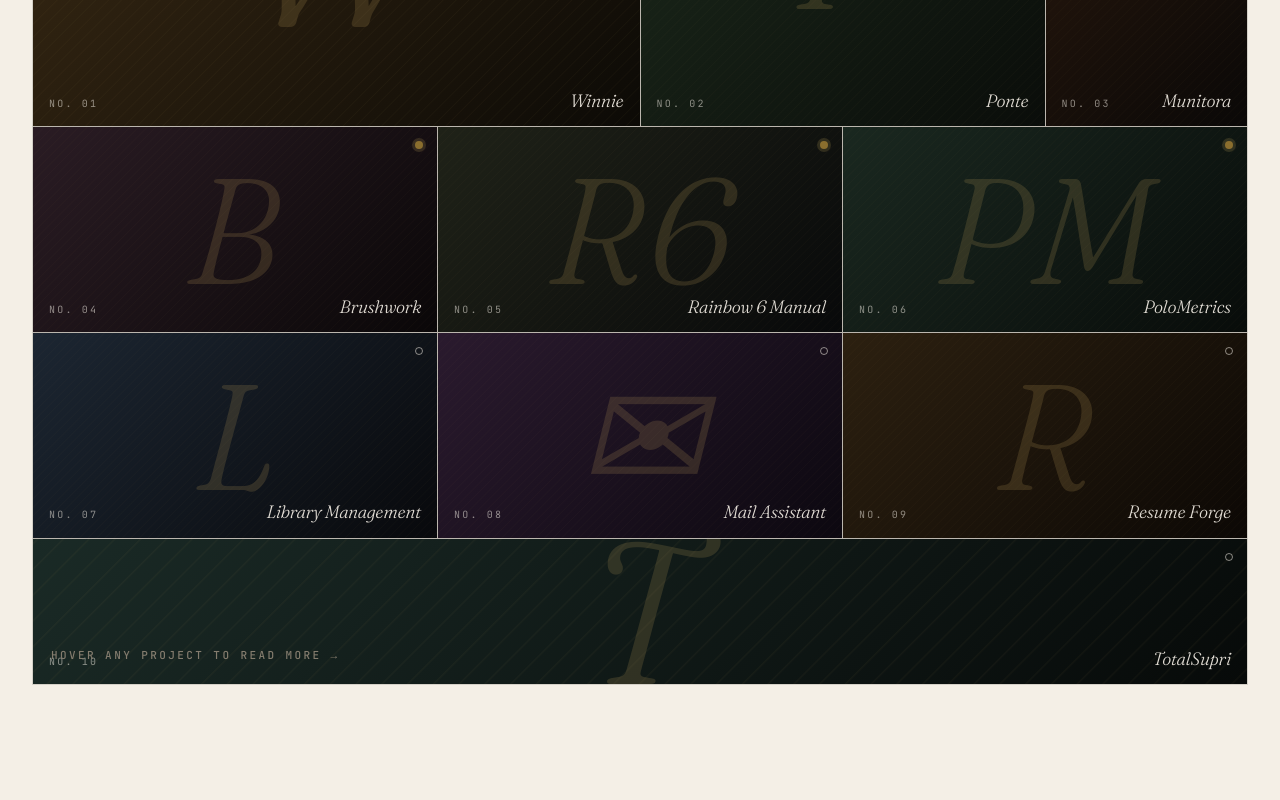
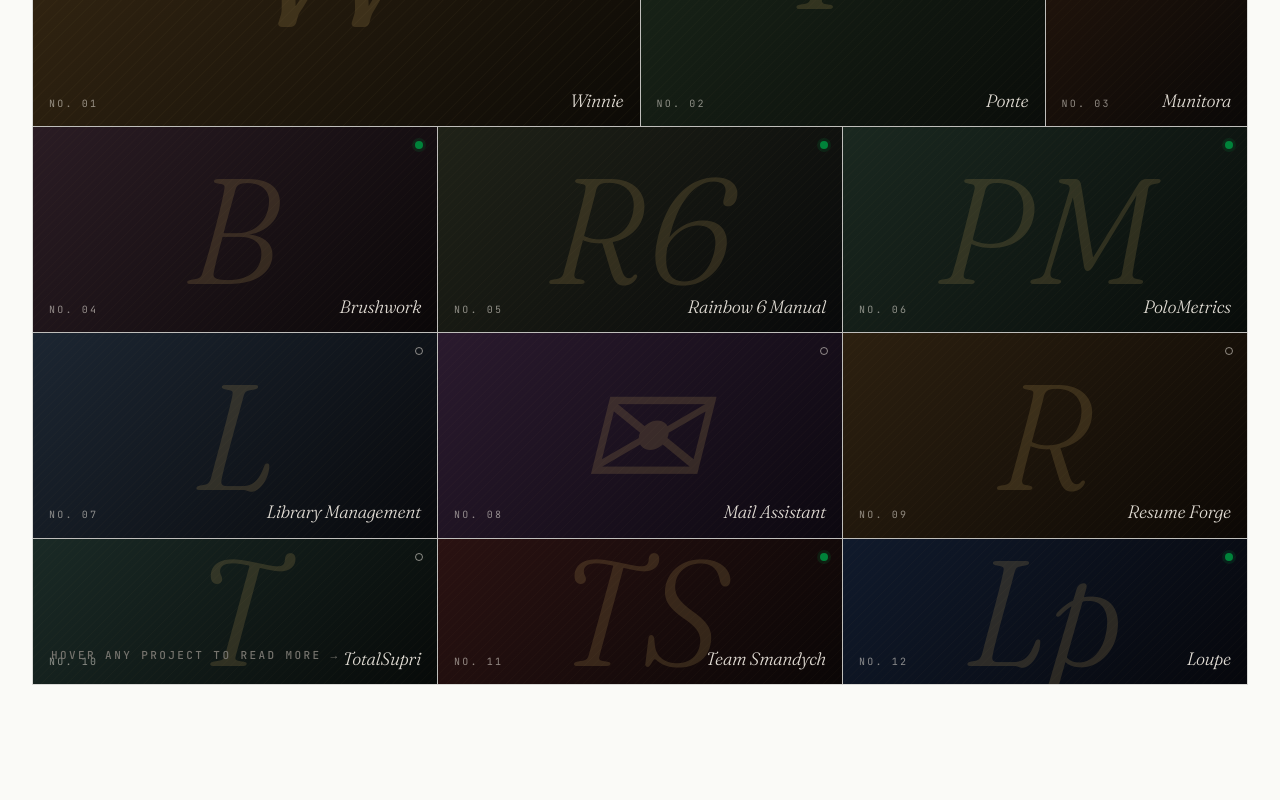
Before and after one commit to sankim11/portfolio, a React (Vite) app: page / in a window 1280 px wide. Shown: the part 2180-2980 px from the top of the page. Built offline with nearby package versions, Linux system fonts and the light colour scheme.

Commit message:
add more projects and change color palette

```diff
--- a/src/components/OffHours.tsx
+++ b/src/components/OffHours.tsx
@@ -887,13 +887,11 @@
         document.documentElement.getAttribute('data-theme') === 'dark';
       if (lMatRef) {
         lMatRef.opacity = dark ? 0.55 : 0.7;
-        lMatRef.color.setHex(dark ? 0xe6c98a : 0x5a4318);
+        lMatRef.color.setHex(dark ? 0x7dd49a : 0x00582a);
         lMatRef.needsUpdate = true;
       }
       if (pMatRef) {
-        // Tint multiplies the sprite — darken in light mode so the warm
-        // cream sprite reads as deep bronze against pastel backgrounds.
-        pMatRef.color.setHex(dark ? 0xffffff : 0x6e5320);
+        pMatRef.color.setHex(dark ? 0xffffff : 0x00582a);
         pMatRef.opacity = 1.0;
       }
     }
@@ -946,7 +944,7 @@
       lGeo.setIndex(idxAttr);
       setEdgesForTarget(currentId);
       const lMat = new THREE.LineBasicMaterial({
-        color: 0xc9a961,
+        color: 0x4fb872,
         transparent: true,
         opacity: 0.22,
         depthWrite: false,
--- a/src/components/Projects.tsx
+++ b/src/components/Projects.tsx
@@ -235,7 +235,55 @@
     tone: { from: '#1a2a26', to: '#070a09' },
     glyph: 'T',
     deployed: false,
-    span: { col: 6, row: 1 },
+    span: { col: 2, row: 1 },
+    overlayAnchor: 'tr',
+  },
+  {
+    no: '11',
+    name: 'Team Smandych',
+    title: 'A Calgary Muay Thai gym, rebuilt.',
+    blurb:
+      'A modern site rebuild for Team Smandych Muay Thai & Kickboxing in Calgary — six pages covering schedule, trainers, fees, a 3-step registration wizard, and contact info, with all gym content driven by typed data modules.',
+    stack: {
+      frontend: [
+        'Next.js 14',
+        'React 18',
+        'TypeScript',
+        'Tailwind',
+        'Framer Motion',
+        'React Hook Form',
+        'Zod',
+      ],
+      backend: [],
+      infra: ['next/font', 'next/image', 'ESLint'],
+    },
+    role: 'Solo build · client work',
+    status: 'Local · in development',
+    year: '2026',
+    tone: { from: '#2a1212', to: '#0a0606' },
+    glyph: 'TS',
+    deployed: true,
+    span: { col: 2, row: 1 },
+    overlayAnchor: 'tl',
+  },
+  {
+    no: '12',
+    name: 'Loupe',
+    title: 'AI-generated visuals you can drill into.',
+    blurb:
+      'An interactive AI-generated visual explorer — type a prompt, get an isometric illustration, click any element to drill in. Built collaboratively by Claude Code (frontend / integration) and Gemini CLI (image generation), with a shared SPEC contract.',
+    stack: {
+      frontend: ['Next.js 15', 'React 19', 'TypeScript', 'Tailwind v4'],
+      backend: ['@google/genai', 'Gemini API'],
+      infra: ['tsx', 'PostCSS', 'dotenv'],
+    },
+    role: 'Multi-agent build · prototype',
+    status: 'Local · v0 prototype',
+    year: '2026',
+    tone: { from: '#101a2c', to: '#06070c' },
+    glyph: 'Lp',
+    deployed: true,
+    span: { col: 2, row: 1 },
     overlayAnchor: 'tr',
   },
 ];
@@ -395,7 +443,7 @@
               </h2>
             </div>
             <span className="label hidden md:inline">
-              10 projects · 2023 — 2026
+              12 projects · 2023 — 2026
             </span>
           </div>
 
--- a/src/index.css
+++ b/src/index.css
@@ -3,16 +3,18 @@
 @tailwind utilities;
 
 :root {
-  /* light (default) */
-  --bg: #f4efe6;
-  --bg-2: #ede6d8;
-  --fg: #1a1814;
-  --body: #3a352d;
-  --muted: #847c6e;
+  /* light (default) — primary accent: Brazilian green / secondary accent: Korean red */
+  --bg: #fafaf7;
+  --bg-2: #efefec;
+  --fg: #14140f;
+  --body: #2f2e2a;
+  --muted: #75736d;
   --line: rgba(26, 24, 20, 0.12);
   --line-strong: rgba(26, 24, 20, 0.24);
-  --gold: #8a6e2e;
-  --gold-soft: rgba(138, 110, 46, 0.16);
+  --gold: #00833a;
+  --gold-soft: rgba(0, 131, 58, 0.16);
+  --accent: #c8102e;
+  --accent-soft: rgba(200, 16, 46, 0.16);
   --surface: rgba(26, 24, 20, 0.025);
   --surface-2: rgba(26, 24, 20, 0.05);
 }
@@ -24,8 +26,10 @@
   --muted: #8b8780;
   --line: rgba(242, 237, 228, 0.1);
   --line-strong: rgba(242, 237, 228, 0.22);
-  --gold: #c9a961;
-  --gold-soft: rgba(201, 169, 97, 0.18);
+  --gold: #4fb872;
+  --gold-soft: rgba(79, 184, 114, 0.18);
+  --accent: #e55b5c;
+  --accent-soft: rgba(229, 91, 92, 0.2);
   --surface: rgba(242, 237, 228, 0.025);
   --surface-2: rgba(242, 237, 228, 0.05);
 }
@@ -200,7 +204,7 @@
 .cursor-dot {
   width: 4px;
   height: 4px;
-  background: var(--gold);
+  background: var(--accent);
   border-radius: 50%;
 }
 .cursor-ring {
@@ -218,8 +222,8 @@
   width: 6px;
   height: 22px;
   border-radius: 1px;
-  background: var(--gold);
-  border-color: var(--gold);
+  background: var(--accent);
+  border-color: var(--accent);
 }
 @media (max-width: 900px) {
   .cursor-dot,
@@ -313,7 +317,7 @@
 }
 .atelier-status-dot.is-deployed {
   background: var(--gold);
-  box-shadow: 0 0 0 3px rgba(201, 169, 97, 0.18);
+  box-shadow: 0 0 0 3px var(--gold-soft);
 }
 .atelier-status-dot.is-local {
   background: transparent;
@@ -381,32 +385,32 @@
 .atelier-stage[data-overlay-anchor='br'] .atelier-overlay {
   right: 0;
   bottom: 0;
-  border-top: 1px solid rgba(201, 169, 97, 0.28);
-  border-left: 1px solid rgba(201, 169, 97, 0.28);
+  border-top: 1px solid rgba(79, 184, 114, 0.32);
+  border-left: 1px solid rgba(79, 184, 114, 0.32);
   box-shadow: -24px -24px 60px rgba(0, 0, 0, 0.35);
   transform: translate(8px, 8px);
 }
 .atelier-stage[data-overlay-anchor='bl'] .atelier-overlay {
   left: 0;
   bottom: 0;
-  border-top: 1px solid rgba(201, 169, 97, 0.28);
-  border-right: 1px solid rgba(201, 169, 97, 0.28);
+  border-top: 1px solid rgba(79, 184, 114, 0.32);
+  border-right: 1px solid rgba(79, 184, 114, 0.32);
   box-shadow: 24px -24px 60px rgba(0, 0, 0, 0.35);
   transform: translate(-8px, 8px);
 }
 .atelier-stage[data-overlay-anchor='tr'] .atelier-overlay {
   right: 0;
   top: 0;
-  border-bottom: 1px solid rgba(201, 169, 97, 0.28);
-  border-left: 1px solid rgba(201, 169, 97, 0.28);
+  border-bottom: 1px solid rgba(79, 184, 114, 0.32);
+  border-left: 1px solid rgba(79, 184, 114, 0.32);
   box-shadow: -24px 24px 60px rgba(0, 0, 0, 0.35);
   transform: translate(8px, -8px);
 }
 .atelier-stage[data-overlay-anchor='tl'] .atelier-overlay {
   left: 0;
   top: 0;
-  border-bottom: 1px solid rgba(201, 169, 97, 0.28);
-  border-right: 1px solid rgba(201, 169, 97, 0.28);
+  border-bottom: 1px solid rgba(79, 184, 114, 0.32);
+  border-right: 1px solid rgba(79, 184, 114, 0.32);
   box-shadow: 24px 24px 60px rgba(0, 0, 0, 0.35);
   transform: translate(-8px, -8px);
 }
@@ -486,9 +490,9 @@
   white-space: nowrap;
 }
 .chip-fe {
-  border-color: rgba(201, 169, 97, 0.55);
-  color: #e8d8a8;
-  background: rgba(201, 169, 97, 0.08);
+  border-color: rgba(79, 184, 114, 0.55);
+  color: #b8e6c4;
+  background: rgba(79, 184, 114, 0.1);
 }
 .chip-be {
   border-color: rgba(242, 237, 228, 0.22);
@@ -883,7 +887,7 @@
   top: 10px;
   width: 9px;
   height: 9px;
-  border: 1px solid var(--gold);
+  border: 1px solid var(--accent);
   background: var(--bg);
   transform: rotate(45deg);
 }
@@ -909,7 +913,7 @@
 .divider-dot {
   width: 4px;
   height: 4px;
-  background: var(--gold);
+  background: var(--accent);
   display: inline-block;
   vertical-align: middle;
   transform: rotate(45deg);
```
